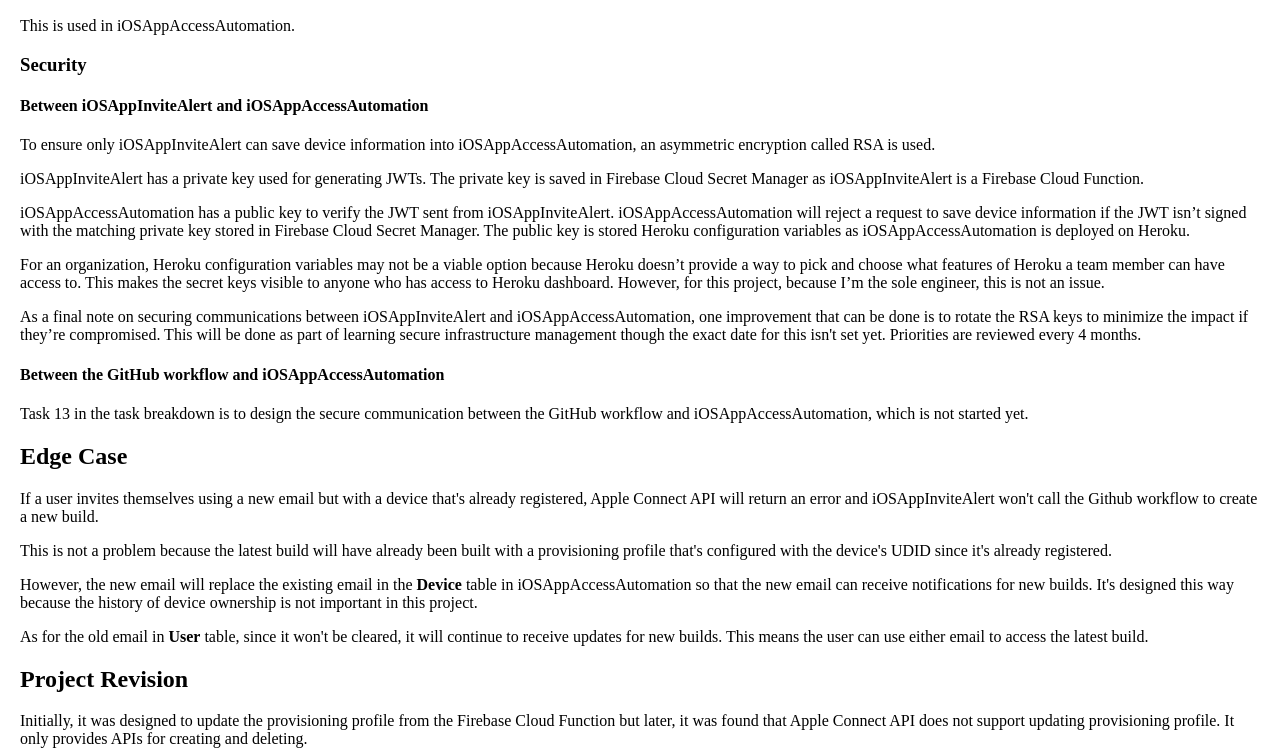
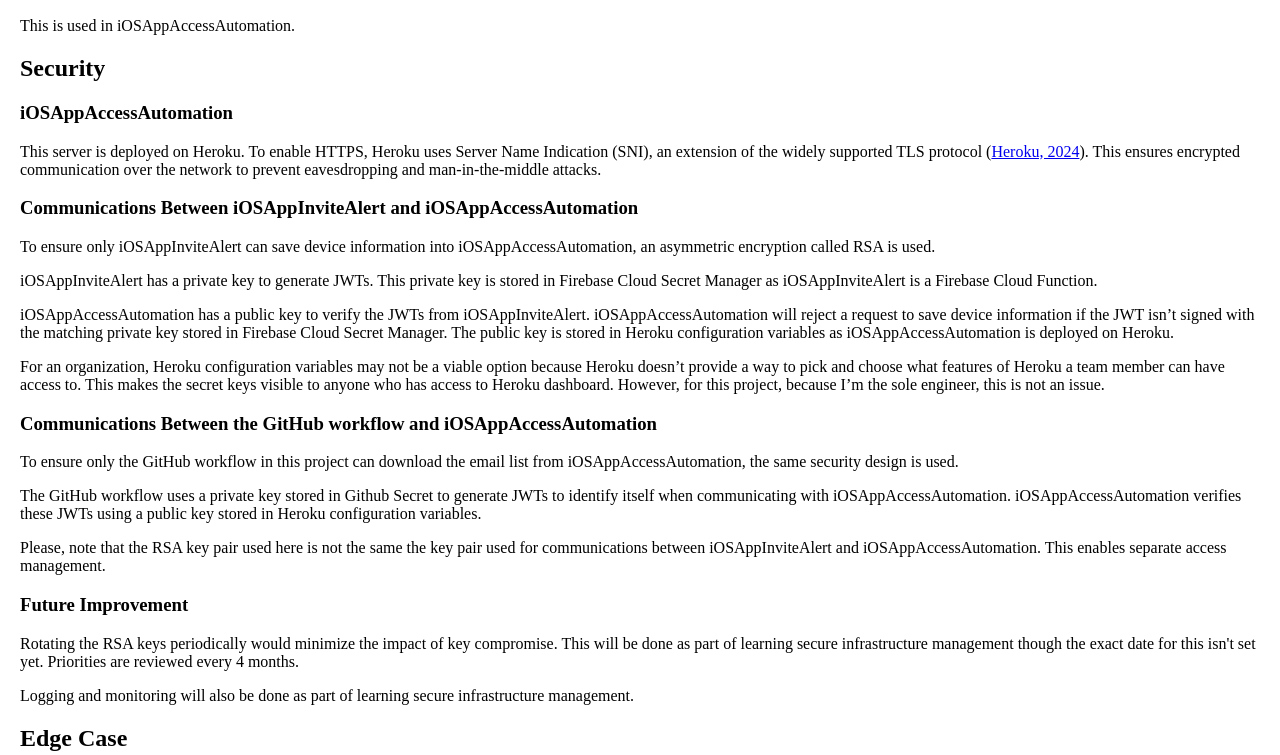
Before and after one commit to AungThiha/iOSAppAccessAutomation, a website: page index.html in a window 1280 px wide. Shown: the part 2446-3201 px from the top of the page. Drawn offline with Linux system fonts and the light colour scheme.

Commit message:
docs: finish task 15

```diff
--- a/index.html
+++ b/index.html
@@ -98,15 +98,21 @@
         <img src="images/er_diagram.jpg" class="er_diagram" alt="ER Diagram">
     </div>
     <p>This is used in iOSAppAccessAutomation.</p>
-    <h3>Security</h3>
-    <h4>Between iOSAppInviteAlert and iOSAppAccessAutomation</h4>
-    <p>To ensure only iOSAppInviteAlert can save device information into iOSAppAccessAutomation, an asymmetric encryption called RSA is used. </p>
-<p>iOSAppInviteAlert has a private key used for generating JWTs. The private key is saved in Firebase Cloud Secret Manager as iOSAppInviteAlert is a Firebase Cloud Function.</p>
-<p>iOSAppAccessAutomation has a public key to verify the JWT sent from iOSAppInviteAlert. iOSAppAccessAutomation will reject a request to save device information if the JWT isn’t signed with the matching private key stored in Firebase Cloud Secret Manager. The public key is stored Heroku configuration variables as iOSAppAccessAutomation is deployed on Heroku.</p>
+    <h2 id="security">Security</h2>
+<h3 id="iosappaccessautomation">iOSAppAccessAutomation</h3>
+<p>This server is deployed on Heroku. To enable HTTPS, Heroku uses Server Name Indication (SNI), an extension of the widely supported TLS protocol (<a href="https://devcenter.heroku.com/articles/ssl">Heroku, 2024</a>). This ensures encrypted communication over the network to prevent eavesdropping and man-in-the-middle attacks.</p>
+<h3 id="communications-between-iosappinvitealert-and-iosappaccessautomation">Communications Between iOSAppInviteAlert and iOSAppAccessAutomation</h3>
+<p>To ensure only iOSAppInviteAlert can save device information into iOSAppAccessAutomation, an asymmetric encryption called RSA is used.</p>
+<p>iOSAppInviteAlert has a private key to generate JWTs. This private key is stored in Firebase Cloud Secret Manager as iOSAppInviteAlert is a Firebase Cloud Function.</p>
+<p>iOSAppAccessAutomation has a public key to verify the JWTs from iOSAppInviteAlert. iOSAppAccessAutomation will reject a request to save device information if the JWT isn’t signed with the matching private key stored in Firebase Cloud Secret Manager. The public key is stored in Heroku configuration variables as iOSAppAccessAutomation is deployed on Heroku.</p>
 <p>For an organization, Heroku configuration variables may not be a viable option because Heroku doesn’t provide a way to pick and choose what features of Heroku a team member can have access to. This makes the secret keys visible to anyone who has access to Heroku dashboard. However, for this project, because I’m the sole engineer, this is not an issue.</p>
-<p>As a final note on securing communications between iOSAppInviteAlert and iOSAppAccessAutomation, one improvement that can be done is to rotate the RSA keys to minimize the impact if they’re compromised. This will be done as part of learning secure infrastructure management though the exact date for this isn't set yet. Priorities are reviewed every 4 months.</p>
-<h4>Between the GitHub workflow and iOSAppAccessAutomation</h4>
-<p>Task 13 in the task breakdown is to design the secure communication between the GitHub workflow and iOSAppAccessAutomation, which is not started yet.</p>
+<h3 id="communications-between-the-github-workflow-and-iosappaccessautomation">Communications Between the GitHub workflow and iOSAppAccessAutomation</h3>
+<p>To ensure only the GitHub workflow in this project can download the email list from iOSAppAccessAutomation, the same security design is used.</p>
+<p>The GitHub workflow uses a private key stored in Github Secret to generate JWTs to identify itself when communicating with iOSAppAccessAutomation. iOSAppAccessAutomation verifies these JWTs using a public key stored in Heroku configuration variables.</p>
+<p>Please, note that the RSA key pair used here is not the same the key pair used for communications between iOSAppInviteAlert and iOSAppAccessAutomation. This enables separate access management.</p>
+<h3 id="future-improvement">Future Improvement</h3>
+<p>Rotating the RSA keys periodically would minimize the impact of key compromise. This will be done as part of learning secure infrastructure management though the exact date for this isn't set yet. Priorities are reviewed every 4 months.</p>
+<p>Logging and monitoring will also be done as part of learning secure infrastructure management.</p>
     <h2>Edge Case</h2>
     <p>If a user invites themselves using a new email but with a device that's already registered,  Apple Connect API will return an error and iOSAppInviteAlert won't call the Github workflow to create a new build.</p>
     <p>This is not a problem because the latest build will have already been built with a provisioning profile that's configured with the device's UDID since it's already registered.</p>
@@ -307,15 +313,15 @@
             <td>15</td>
             <td>Design secure communication between the GitHub workflow and iOSAppAccessAutomation backend app</td>
             <td>iOS build GitHub workflow</td>
-            <td>2</td>
-            <td>In Progress</td>
+            <td>1</td>
+            <td>Done</td>
         </tr>
                 <tr>
             <td>16</td>
             <td>Write an API for the GitHub workflow to download the list of emails</td>
             <td>iOSAppAccessAutomation</td>
             <td>2</td>
-            <td>Not Started Yet</td>
+            <td>In Progress</td>
         </tr>
         <tr>
             <td>17</td>
@@ -349,15 +355,11 @@
             <td></td>
             <td><strong>Total</strong></td>
             <td></td>
-            <td><strong>67</strong></td>
+            <td><strong>66</strong></td>
             <td></td>
         </tr>
     </tbody>
 </table>
-
-
-
-
     <h2>Github Repositories</h2>
     <ul>
         <li>
```
